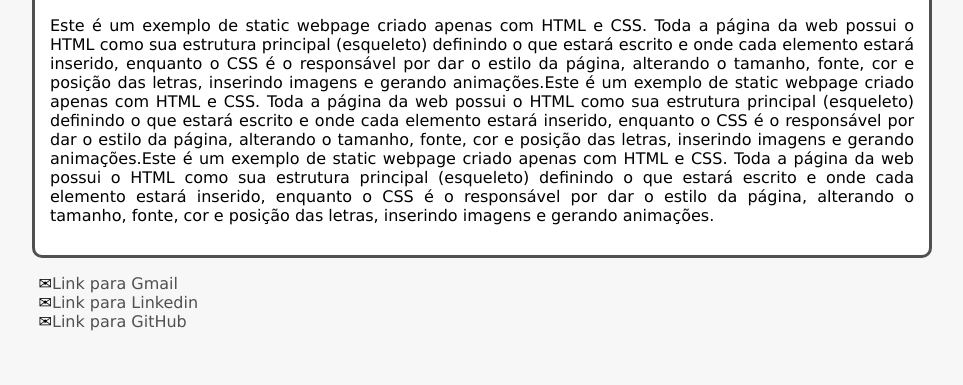
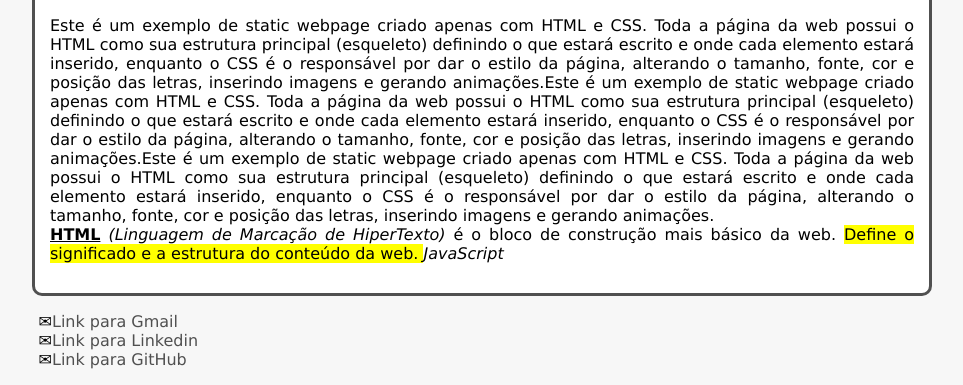
Before and after one commit to IC12/TRILHA-ON-CODE-TECH-LINX, a plain HTML site: page HTML e CSS básico/Mão na massa 2/index.html in a window 1280 px wide. Shown: the part 606-991 px from the top of the page, without its empty margins (158-1121 px from the left). Before the commit the page ends 953 px from the top, so only its background shows below. Drawn offline with Linux system fonts and the light colour scheme.

Commit message:
HTML e CSS Básico

```diff
--- a/HTML e CSS básico/Mão na massa 2/index.html
+++ b/HTML e CSS básico/Mão na massa 2/index.html
@@ -22,7 +22,11 @@
             <img src="https://images.unsplash.com/photo-1607706189992-eae578626c86?crop=entropy&cs=tinysrgb&fm=jpg&ixlib=rb-1.2.1&q=60&raw_url=true&ixid=MnwxMjA3fDB8MHxzZWFyY2h8Mnx8aHRtbCUyMGNvZGV8ZW58MHx8MHx8&auto=format&fit=crop&w=500" alt="Imagem ilustrativa de um código HTML" class="post_img">
         </header>
         <p class="post_content">
-            Este é um exemplo de static webpage criado apenas com HTML e CSS. Toda a página da web possui o HTML como sua estrutura principal (esqueleto) definindo o que estará escrito e onde cada elemento estará inserido, enquanto o CSS é o responsável por dar o estilo da página, alterando o tamanho, fonte, cor e posição das letras, inserindo imagens e gerando animações.Este é um exemplo de static webpage criado apenas com HTML e CSS. Toda a página da web possui o HTML como sua estrutura principal (esqueleto) definindo o que estará escrito e onde cada elemento estará inserido, enquanto o CSS é o responsável por dar o estilo da página, alterando o tamanho, fonte, cor e posição das letras, inserindo imagens e gerando animações.Este é um exemplo de static webpage criado apenas com HTML e CSS. Toda a página da web possui o HTML como sua estrutura principal (esqueleto) definindo o que estará escrito e onde cada elemento estará inserido, enquanto o CSS é o responsável por dar o estilo da página, alterando o tamanho, fonte, cor e posição das letras, inserindo imagens e gerando animações.
+            Este é um exemplo de static webpage criado apenas com HTML e CSS. Toda a página da web possui o HTML como sua estrutura principal (esqueleto) definindo o que estará escrito e onde cada elemento estará inserido, enquanto o CSS é o responsável por dar o estilo da página, alterando o
+            tamanho, fonte, cor e posição das letras, inserindo imagens e gerando animações.Este é um exemplo de static webpage criado apenas com HTML e CSS. Toda a página da web possui o HTML como sua estrutura principal (esqueleto) definindo o que estará escrito e onde cada elemento estará
+            inserido, enquanto o CSS é o responsável por dar o estilo da página, alterando o tamanho, fonte, cor e posição das letras, inserindo imagens e gerando animações.Este é um exemplo de static webpage criado apenas com HTML e CSS. Toda a página da web possui o HTML como sua estrutura
+            principal (esqueleto) definindo o que estará escrito e onde cada elemento estará inserido, enquanto o CSS é o responsável por dar o estilo da página, alterando o tamanho, fonte, cor e posição das letras, inserindo imagens e gerando animações.<br>
+            <ins><b>HTML</b></ins> <em>(Linguagem de Marcação de HiperTexto)</em> é o bloco de construção mais básico da web. <mark>Define o significado e a estrutura do conteúdo da web. </mark><i>JavaScript</i>
         </p>
     </article>
     </section>
--- /dev/null
+++ b/HTML e CSS básico/Mão na massa 4/style.css
@@ -0,0 +1,26 @@
+body {
+    background: url("./Imagens/background.jpg") no-repeat fixed center;
+    background-size: cover;
+
+    padding: 0;
+    margin: 0;
+
+    display: flex;
+    align-items: center;
+    justify-content: center;
+
+    width: 100vw;
+    height: 100vh;
+}
+
+.images-wrapper {
+    background: #fff;
+    padding: 1rem;
+}
+
+.images-wrapper img {
+    width: 300px;
+    height: 300px;
+
+    object-fit: contain;
+}
```
Also changed, not shown: HTML e CSS básico/Mão na massa 4/index.html (added, +19 -0 lines), HTML e CSS básico/Mão na massa 4/Imagens/background.jpg (added), HTML e CSS básico/Mão na massa 4/Imagens/cat.jpg (added).
